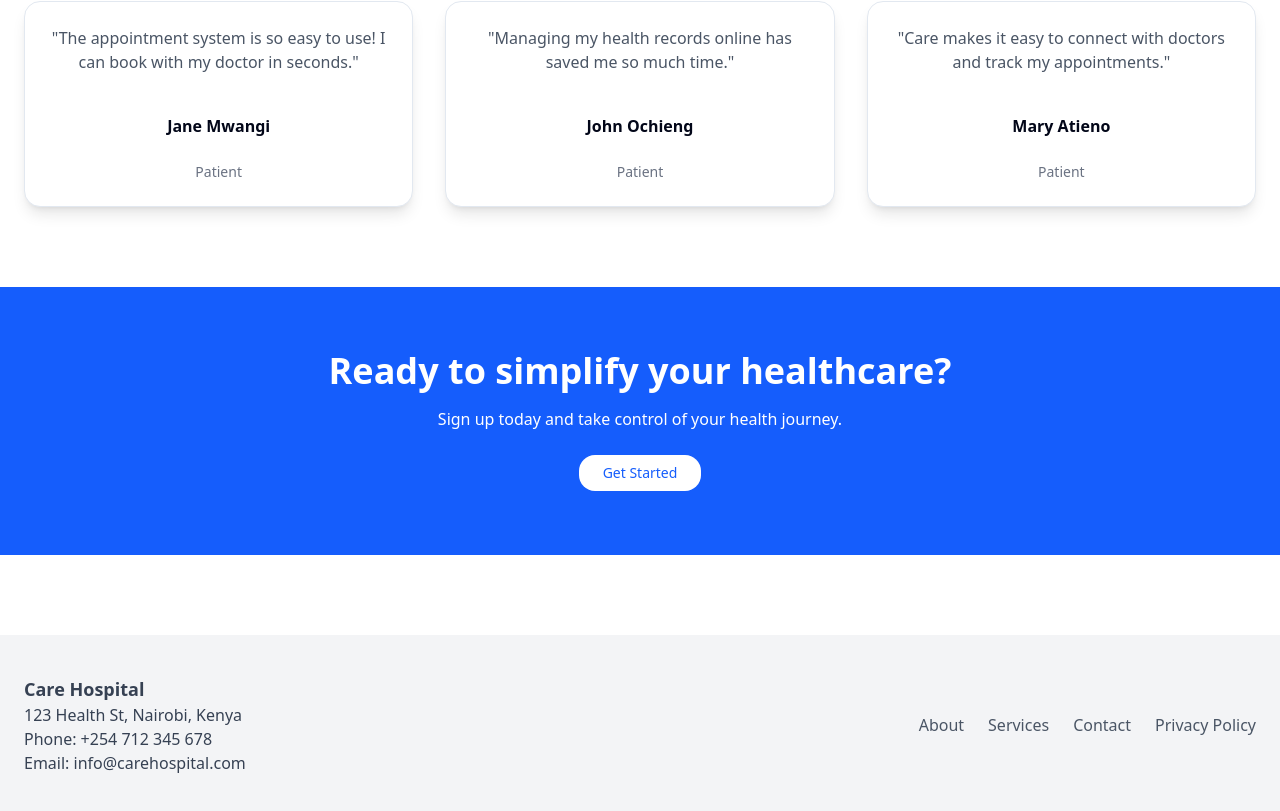
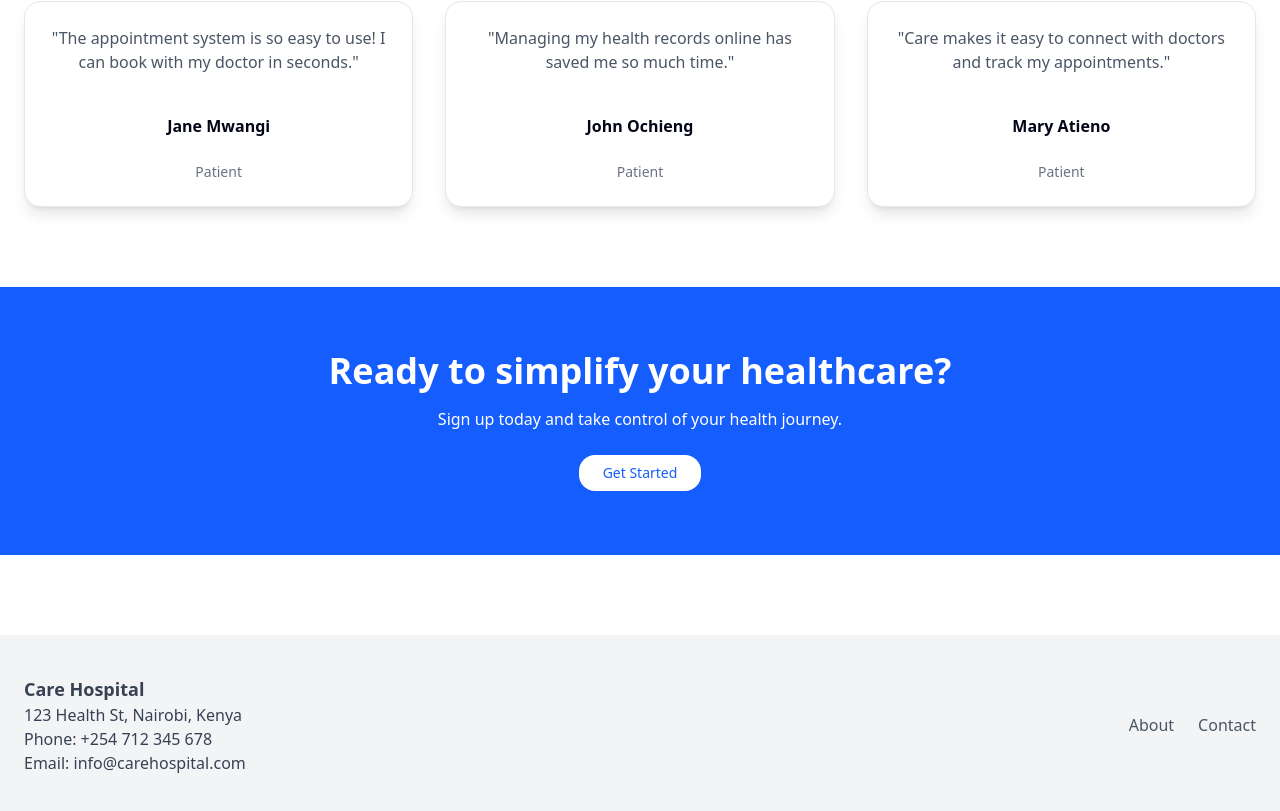
Before and after one commit to eugeneokaka/care, a Next.js app: page / in a window 1280 px wide. Shown: the part 1763-2574 px from the top of the page. Built offline with nearby package versions, Linux system fonts and the light colour scheme; no server answers.

Commit message:
removed linkt to page that does not exist

```diff
--- a/src/app/page.tsx
+++ b/src/app/page.tsx
@@ -200,17 +200,9 @@ export default function HomePage() {
             <Link href="/about" className="text-gray-600 hover:text-blue-600">
               About
             </Link>
-            <Link
-              href="/services"
-              className="text-gray-600 hover:text-blue-600"
-            >
-              Services
-            </Link>
+
             <Link href="/contact" className="text-gray-600 hover:text-blue-600">
               Contact
-            </Link>
-            <Link href="/privacy" className="text-gray-600 hover:text-blue-600">
-              Privacy Policy
             </Link>
           </div>
         </div>
@@ -218,3 +210,4 @@ export default function HomePage() {
     </div>
   );
 }
+/////
```
